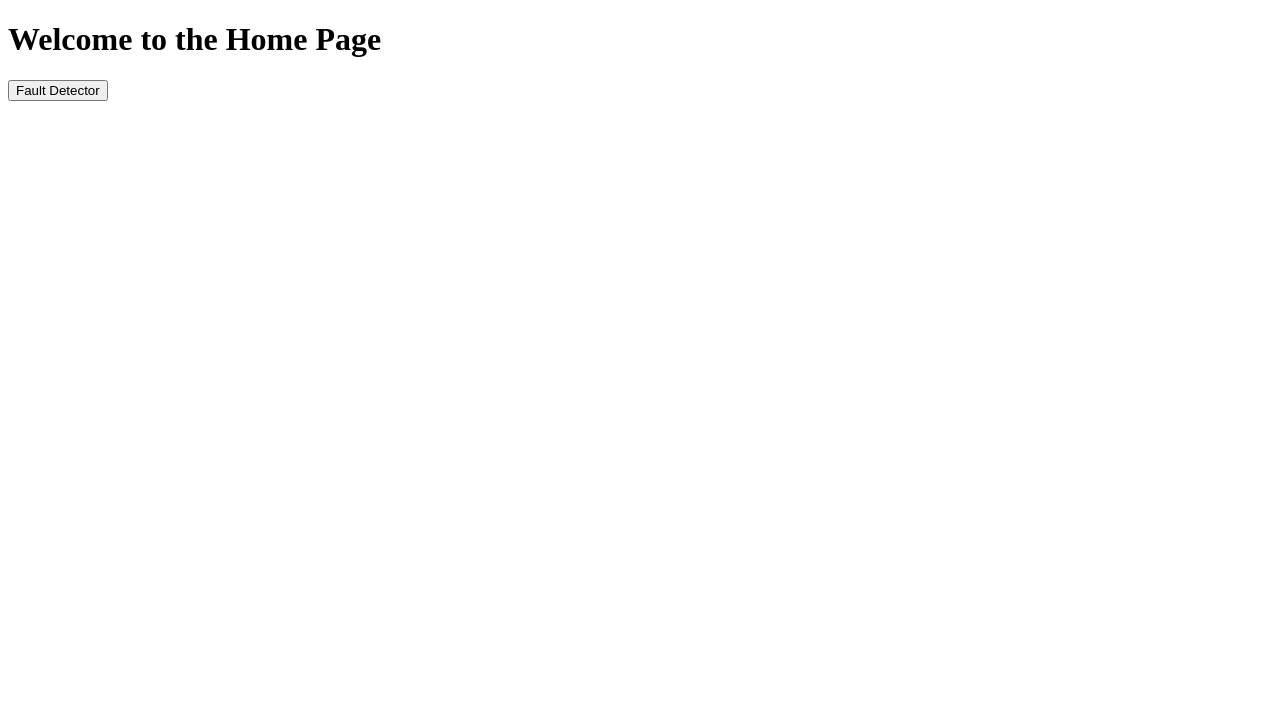
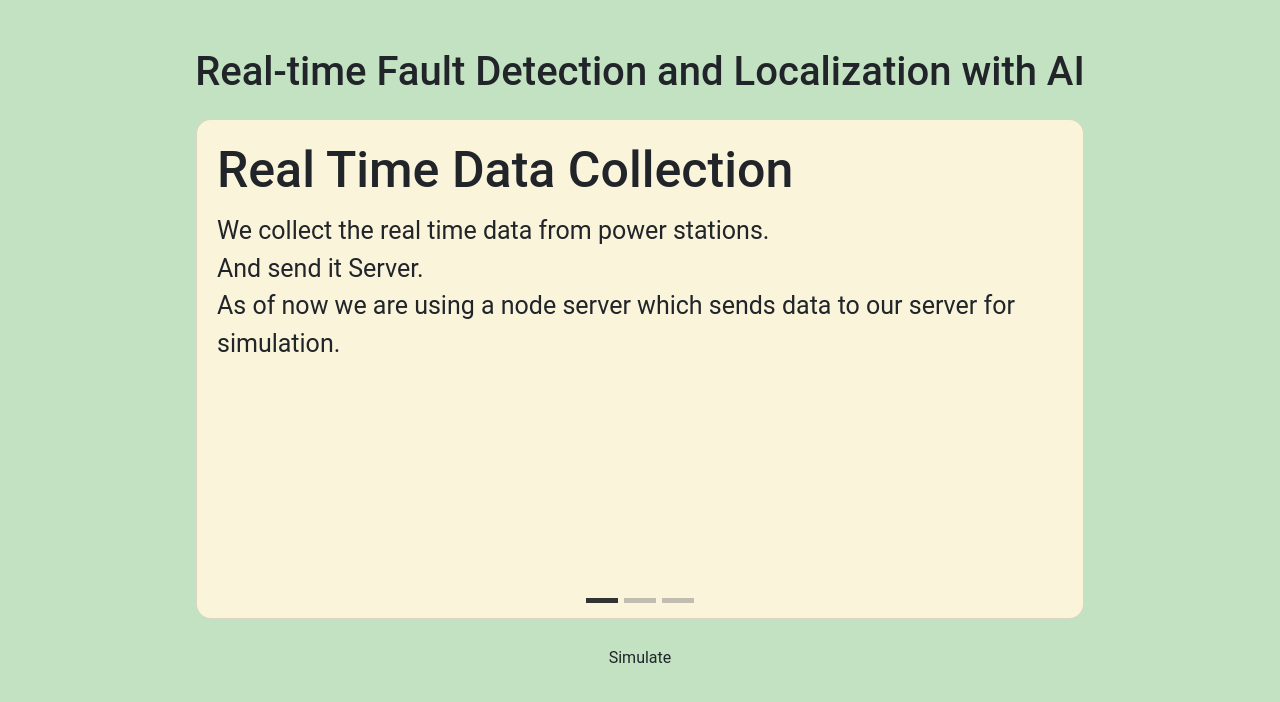
Before and after one commit to adityapatil-03/datathon, a Flask app: page / in a window 1280 px wide. Shown: the top 702 px of the page. Run offline with Flask 3, Linux system fonts and the light colour scheme; parts of the project's set-up code (start-up, migrations or seed data) failed here and were passed over; some libraries are stand-ins or nearby versions.

Commit message:
Update home.html

```diff
--- a/templates/home.html
+++ b/templates/home.html
@@ -1,14 +1,167 @@
 <!DOCTYPE html>
 <html lang="en">
-<head>
-    <meta charset="UTF-8">
-    <meta name="viewport" content="width=device-width, initial-scale=1.0">
+  <head>
+    <meta charset="UTF-8" />
+    <meta name="viewport" content="width=device-width, initial-scale=1.0" />
     <title>Home</title>
-</head>
-<body>
-    <h1>Welcome to the Home Page</h1>
+    <link
+      href="https://stackpath.bootstrapcdn.com/bootstrap/4.5.2/css/bootstrap.min.css"
+      rel="stylesheet"
+    />
+    <style>
+        /* Custom CSS */
+        body {
+    background-color: #C3E2C2;/* Set your desired background color */
+    font-family: 'Roboto', sans-serif; /* Add a default font-family */
+    margin: 0; /* Remove default margin to ensure full-page background color */
+    padding: 0; /* Remove default padding */
+}
+        <style>
+      @import url('https://fonts.googleapis.com/css2?family=Bebas+Neue&family=Koulen&family=Lato&family=Nunito&family=Playfair+Display:ital@1&family=Prata&family=Raleway:ital,wght@1,100&family=Roboto&family=Roboto+Condensed&family=Teko&display=swap');
+
+      .btn{
+
+      font-family: Roboto, sans-serif;
+      font-weight: 0;
+      font-size: 14px;
+      color: #fff;
+      background: linear-gradient(90deg, #5c8bba 0%, #c500cc 100%);
+      padding: 10px 30px;
+      border: 2px solid #0066cc;
+      box-shadow: rgb(0, 0, 0) 0px 0px 0px 0px;
+      border-radius: 50px;
+      transition : 1000ms;
+      transform: translateY(0);
+      display: flex;
+      flex-direction: row;
+      align-items: center;
+      cursor: pointer;
+      }
+
+      .btn:hover{
+
+      transition : 1000ms;
+      padding: 10px 50px;
+      transform : translateY(-0px);
+      background: linear-gradient(90deg, #abc4dd 0%, #79717a 100%);
+      color: #101112;
+      border: solid 2px #0066cc;
+      }
+
+        .carousel-indicators {
+          bottom: 0;
+        }
+
+        .carousel-indicators li {
+          background-color: #888;
+          border: 1px solid #888;
+        }
+
+        .carousel-indicators .active {
+          background-color: #333;
+          border: 1px solid #333;
+        }
+
+        /* Center the h1 */
+        .page-title {
+          text-align: center;
+          padding-bottom: 15px;
+        }
+
+        /* Enlarge the cards */
+        .card {
+          height: 500px;
+          width: 80%;
+          margin: 0 auto;
+          background-color: #faf4db;
+          border-radius: 15px; /* Adjust the radius as needed */
+        }
+
+        /* Center the button */
+        .carousel-control-prev,
+        .carousel-control-next {
+          top: 50%;
+          transform: translateY(-50%);
+        }
+
+        /* Center the button in the card */
+        .card .btn-primary {
+          display: block;
+          margin: 0 auto;
+        }
+
+        .sz{
+            font-size: 90px;
+        }
+        .sz1{
+            font-size: 70px;
+        }
+        .sz2{
+            font-size: 50px;
+        }
+        .sz3{
+            font-size: 25px;
+        }
+        form {
+        text-align: center;
+        margin-top: 20px; /* Adjust the margin as needed */
+      }
+    </style>
+  </head>
+  <body>
+    <div class="container mt-5">
+      <h1 class="page-title">
+        Real-time Fault Detection and Localization with AI
+      </h1>
+      <div id="cardCarousel" class="carousel slide" data-ride="carousel">
+        <div class="carousel-inner">
+          <div class="carousel-item active">
+            <div class="card">
+              <div class="card-body">
+                <h5 class="card-title sz2">Real Time Data Collection</h5>
+                <p class="card-text sz3">We collect the real time data from power stations.<br> And send it Server.<br>
+                As of now we are using a node server which sends data to our server for simulation.
+                </p>
+              </div>
+            </div>
+          </div>
+          <div class="carousel-item">
+            <div class="card">
+              <div class="card-body">
+                <h5 class="card-title sz">Now Don,t need to <br>waste a lot of time for power cuts</h5>
+                <!-- <p class="card-text">This is the content of card 2.</p> -->
+              </div>
+            </div>
+          </div>
+          <div class="carousel-item">
+            <div class="card">
+              <div class="card-body">
+                <h5 class="card-title sz1">We are are here to enhance your Operational efficency and save your valuable Time.</h5>
+              </div>
+            </div>
+          </div>
+          <div class="carousel-item">
+            <div class="card">
+              <div class="card-body">
+                <h5 class="card-title">Last Card</h5>
+                <p class="card-text">This is the content of the last card.</p>
+              </div>
+            </div>
+          </div>
+        </div>
+        <ol class="carousel-indicators">
+          <li data-target="#cardCarousel" data-slide-to="0" class="active"></li>
+          <li data-target="#cardCarousel" data-slide-to="1"></li>
+          <li data-target="#cardCarousel" data-slide-to="2"></li>
+        </ol>
+      </div>
+    </div>
     <form action="/graph" method="get">
-        <button type="submit">Fault Detector</button>
+      <button type="submit" class="btn">Simulate</button>
     </form>
-</body>
+
+    <script src="https://code.jquery.com/jquery-3.5.1.slim.min.js"></script>
+    <script src="https://cdn.jsdelivr.net/npm/@popperjs/core@2.5.4/dist/umd/popper.min.js"></script>
+    <script src="https://stackpath.bootstrapcdn.com/bootstrap/4.5.2/js/bootstrap.min.js"></script>
+  </body>
 </html>
```
